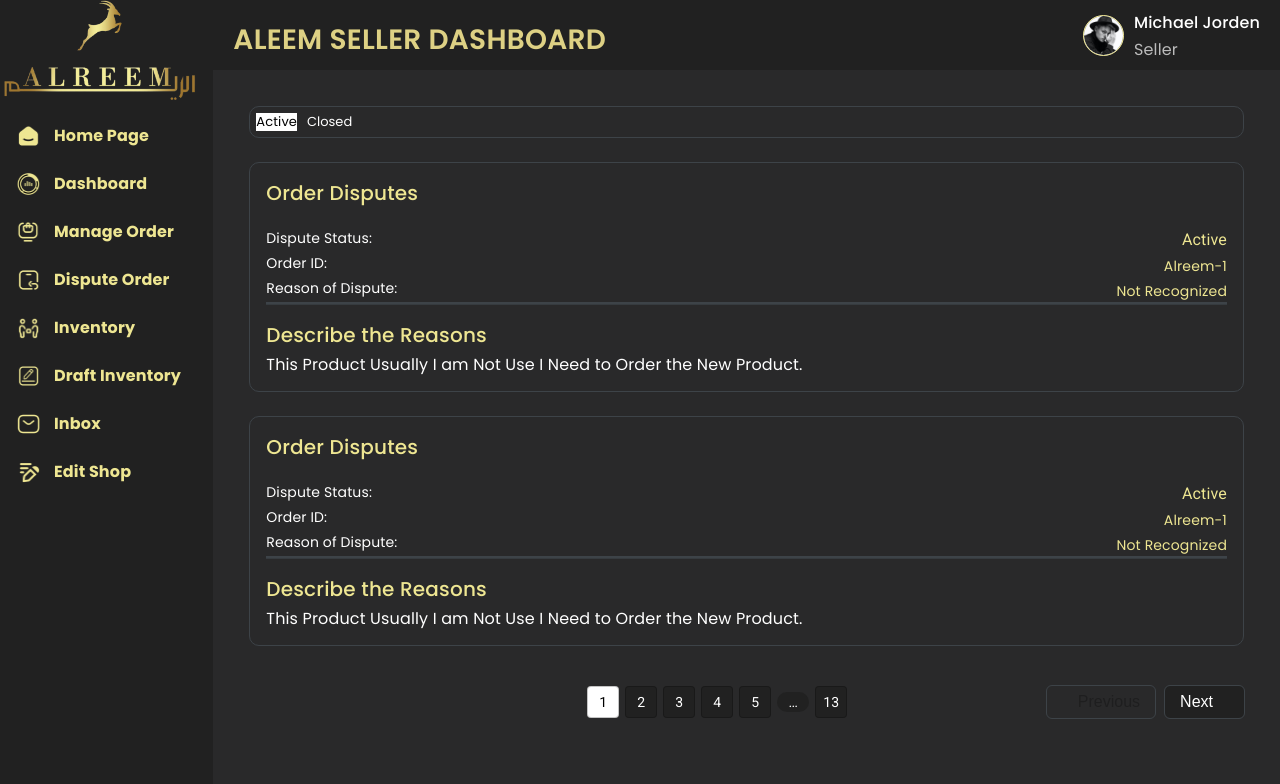
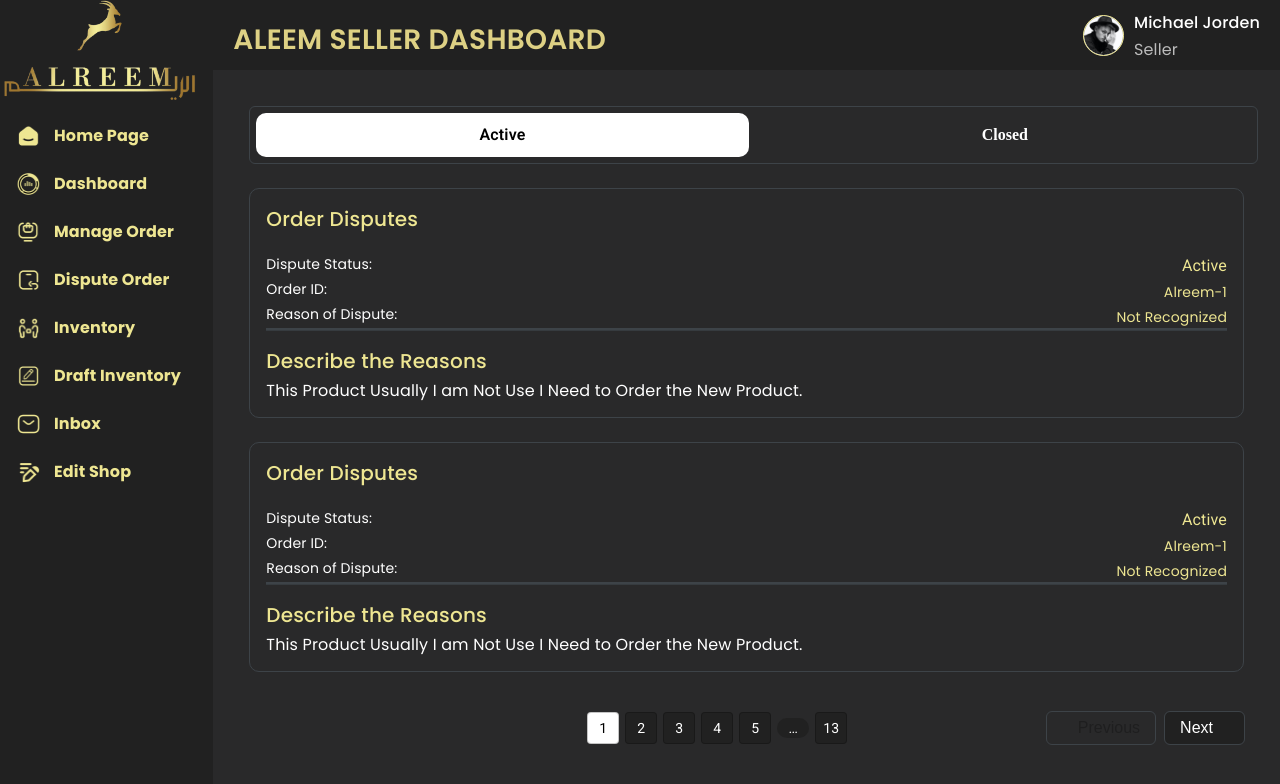
Before and after one commit to sohaibyounas/Alreem, a React (Vite) app: page /disputeorder in a window 1280 px wide. Shown: the top 784 px of the page. Built offline with nearby package versions, Linux system fonts and the light colour scheme; some icons are missing.

Commit message:
order update

```diff
--- a/src/assets/style.js
+++ b/src/assets/style.js
@@ -771,25 +771,38 @@ const style = {
         display: "flex",
         gap: "10px",
         padding: '6px',
-        border: "1px solid #3D4348",
-        borderRadius: "10px",
-    },
-
-    disputeText: {
+        border: "1px solid #3d4348",
+        borderRadius: "6px",
+        background: "#29292A",
+        alignItems: "center",
+        width: "100%",
+        overflow:"hidden",
+    },
+
+    disputeTextTabs: {
         width: "50%",
         textAlign: "center",
-        fontSize: "20px",
-        fontWeight: "bold",
-        borderRadius: "10px",
-        padding: "4px",
+        fontSize: "16px !important",
+        fontWeight: "700 !important",
+        borderRadius: "10px",
+        padding: "10px 0px",
         cursor: "pointer",
         color: "#fff",
+        background: "transparent",
+        transition: "all 0.3s",
+        margin: 0,
+        display: "flex",
+        alignItems: "center",
+        justifyContent: "center",
     },
 
     disputeActiveTab: {
         color: "#000",
         background: "#fff",
-    },
+        fontWeight: "600 !important",
+    },
+
+    // Dispute section
 
     link: {
         textDecoration: "none",
--- a/src/pages/DisputeOrder.jsx
+++ b/src/pages/DisputeOrder.jsx
@@ -28,7 +28,7 @@ const DisputeOrder = () => {
       >
         <Typography
           sx={[
-            style.disputeText,
+            style.disputeTextTabs,
             tab === 0 && style.disputeActiveTab
           ]}
           onClick={() => setTab(0)}
@@ -37,7 +37,7 @@ const DisputeOrder = () => {
         </Typography>
         <Box
           sx={[
-            style.disputeText,
+            style.disputeTextTabs,
             tab === 1 && style.disputeActiveTab
           ]}
           onClick={() => setTab(1)}
```
